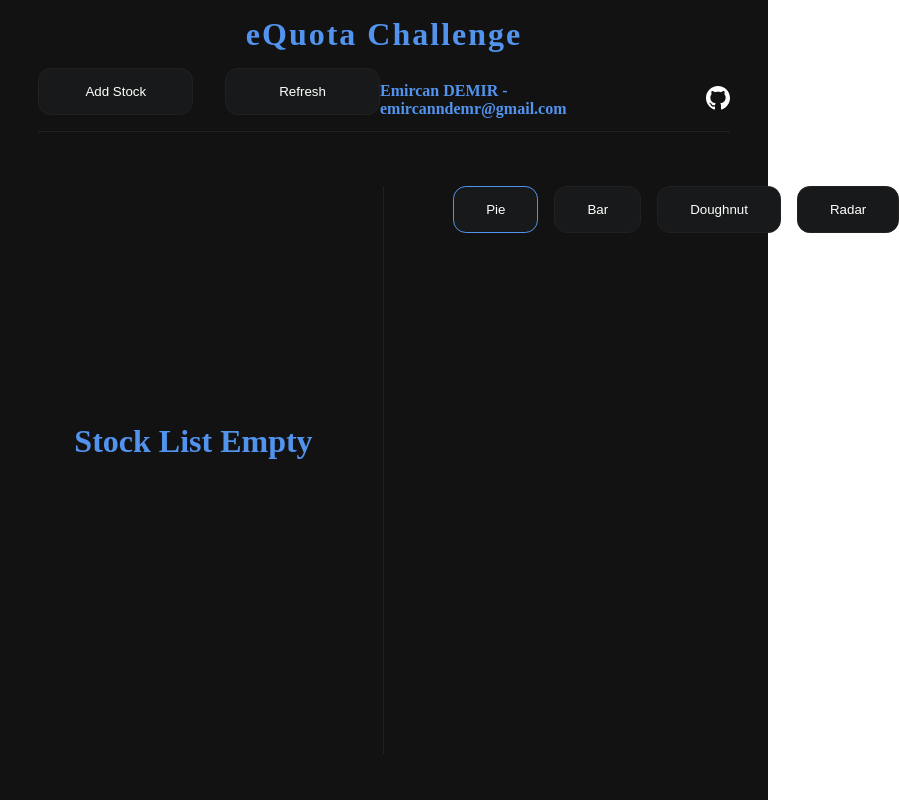
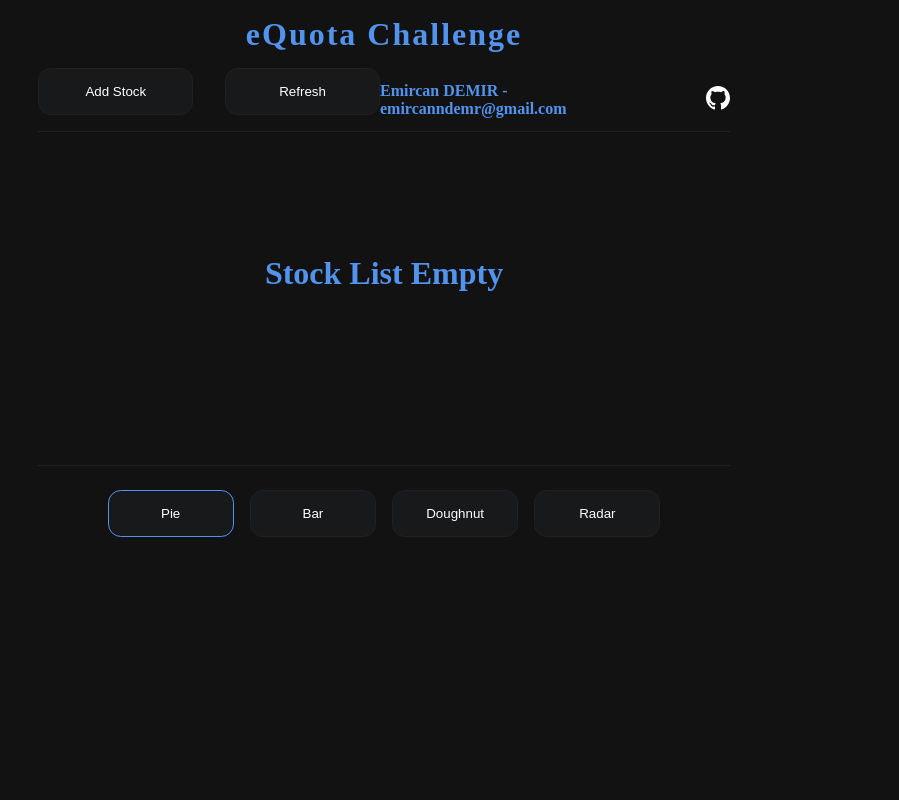
Before and after one commit to emircandemr/Vue_Stock_Tracking, a Vue app: page / in a window 768 px wide. Shown: the whole page, 899 px wide, since content can reach past the window. Built offline with nearby package versions, Linux system fonts and the light colour scheme.

Commit message:
⭐ added : responsive design

```diff
--- a/src/App.vue
+++ b/src/App.vue
@@ -55,6 +55,8 @@ export default{
   body{
     margin: 0;
     padding: 0;
+    height: 100vh;
+    background-color: #121212;
     box-sizing: border-box;
   }
 
@@ -64,7 +66,6 @@ export default{
     display: flex;
     flex-direction: column;
     align-items: center;
-    background-color: #121212;
 
     &__title{
       color: #5293ee;
@@ -112,11 +113,8 @@ export default{
           background-color: #393e46;
           outline: 1px solid #121212;
           border-radius: 20px;
-        }
-
       }
-
-
+      }
       &--chart{
         width: 50%;
         height: calc(100% - 100px);
@@ -127,7 +125,52 @@ export default{
       }
 
     }
-
   }
 
+  @media only screen and (min-device-width : 768px) and (max-device-width : 1124px) {
+    .main{
+      &__content{
+        flex-direction: column;
+        justify-content: center;
+        align-items: center;
+        &--stock{
+          width: 100%;
+          height: 50%;
+          border-right: none;
+          justify-content: center;
+          border-bottom: 1px solid #212121 ;
+        }
+        &--chart{
+          width: 100%;
+          height: 50%;
+        }
+      }
+    }
+  }
+
+  @media only screen and (min-device-width : 320px) and (max-device-width : 768px) {
+    .main{
+      &__content{
+        flex-direction: column;
+        justify-content: center;
+        align-items: center;
+        &--stock{
+          width: 100%;
+          height: 50%;
+          border-right: none;
+          justify-content: center;
+          border-bottom: 1px solid #212121 ;
+        }
+        &--chart{
+          width: 100%;
+          height: 50%;
+        }
+      }
+    }
+  }
+
+
+
+
+
 </style>
--- a/src/components/Footer/Footer.vue
+++ b/src/components/Footer/Footer.vue
@@ -31,11 +31,13 @@
         font-size: 1rem;
         font-weight: 600;
         color: #5293ee;
-        // background: linear-gradient(to right bottom, hsl(154, 97%, 62%), hsl(225, 97%, 62%));
-        // -webkit-background-clip: text;
-        // -webkit-text-fill-color: transparent;
         margin-right: 1rem;
     }
+}
+@media only screen and (min-device-width : 320px) and (max-device-width : 768px){
+    .footer{
+      display: none;
+    }
+  }
 
-}
 </style>
--- a/src/components/Header/Header.vue
+++ b/src/components/Header/Header.vue
@@ -63,4 +63,18 @@ import Footer from "../Footer/Footer.vue"
   }
 
 
+  @media only screen and (min-device-width : 320px) and (max-device-width : 768px){
+    .header{
+      padding: 0.8rem 1rem;
+
+      &__btn{
+        width: 100%;
+        gap: 1rem;
+
+    }
+  }
+
+  }
+
+
 </style>
--- a/src/components/Stock/StockItem.vue
+++ b/src/components/Stock/StockItem.vue
@@ -96,5 +96,36 @@
 
   }
 
+  @media only screen and (min-device-width : 320px) and (max-device-width : 768px){
+    .stock{
+      flex-direction: column;
+      height: 150px;
+      padding: 1rem 0.5rem;
+      margin-bottom: 0.5rem;
+
+      &__name{
+        width: 100%;
+        height: 30%;
+        margin-bottom: 1rem;
+        display: flex;
+        flex-direction: column;
+        align-items: center;
+        justify-content: center;
+      }
+
+      &__count{
+        width: 50%;
+        height: 30%;
+        margin-bottom: 1rem;
+
+      }
+
+      &__button{
+        width: 100%;
+        height: 30%;
+      }
+    }
+  }
+
 
 </style>
--- a/src/components/Stock/StockModal.vue
+++ b/src/components/Stock/StockModal.vue
@@ -13,7 +13,7 @@ export default{
 },
   data(){
     return{
-      searchInput : "",
+      searchInput : "ETH",
       searchedStock : [],
     }
   },
@@ -23,6 +23,7 @@ export default{
       this.$store.commit('loadingChangeStatu',false)
     },
     async searchStock(){
+      this.$store.commit('loadingChangeStatu',true)
       const result = await filter24hrTicker(this.searchInput)
       .then(res => {
         this.searchedStock = res.map( stock => {
@@ -47,7 +48,10 @@ export default{
       getQuantity(){
         return this.getSelectedStock.map(stock => stock.quantity)
       },
-    }
+    },
+  mounted(){
+    this.searchStock() // to show stocks on the screen when the modal is first opened
+  }
 }
 </script>
 
--- a/src/components/StockChart/StockCharts.vue
+++ b/src/components/StockChart/StockCharts.vue
@@ -138,4 +138,35 @@ export default{
     }
   }
 
+  @media only screen and (min-device-width : 768px) and (max-device-width : 1124px){
+    .stockChart{
+      &__btn{
+        width: 80%;
+        margin-top: 1rem;
+
+      }
+    }
+  }
+
+  @media only screen and (min-device-width : 568px) and (max-device-width : 768px){
+    .stockChart{
+      &__btn{
+        width: 100%;
+        margin-top: 1rem;
+      }
+    }
+  }
+
+  @media only screen and (min-device-width : 320px) and (max-device-width : 568px){
+    .stockChart{
+      &__btn{
+        width: 100%;
+        margin-top: 1rem;
+        display: grid;
+        grid-template-columns: repeat(2, 1fr);
+        gap: 1rem;
+      }
+    }
+  }
+
 </style>
--- a/src/store/store.js
+++ b/src/store/store.js
@@ -56,6 +56,7 @@ export default new Vuex.Store({
       commit("loadingChangeStatu",true)
       state.selectedStock.forEach( async (item) => {
         const refreshedStock = await refresh24hrTicker(item.symbol)
+        console.log(refreshedStock)
         commit("updateStockQuantity",{stock:refreshedStock[0],quantity:item.quantity})
         commit("loadingChangeStatu",false)
       })
```
